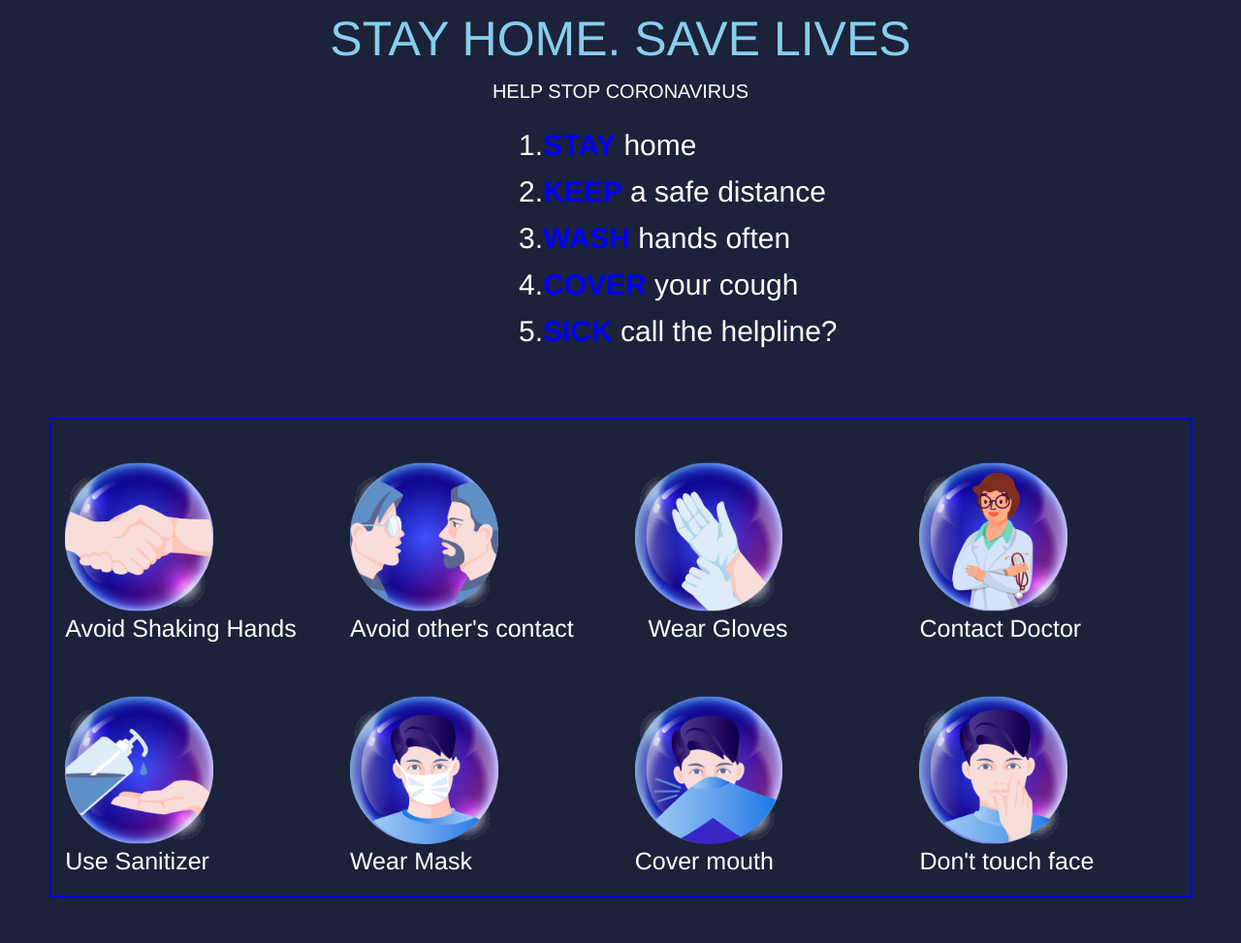
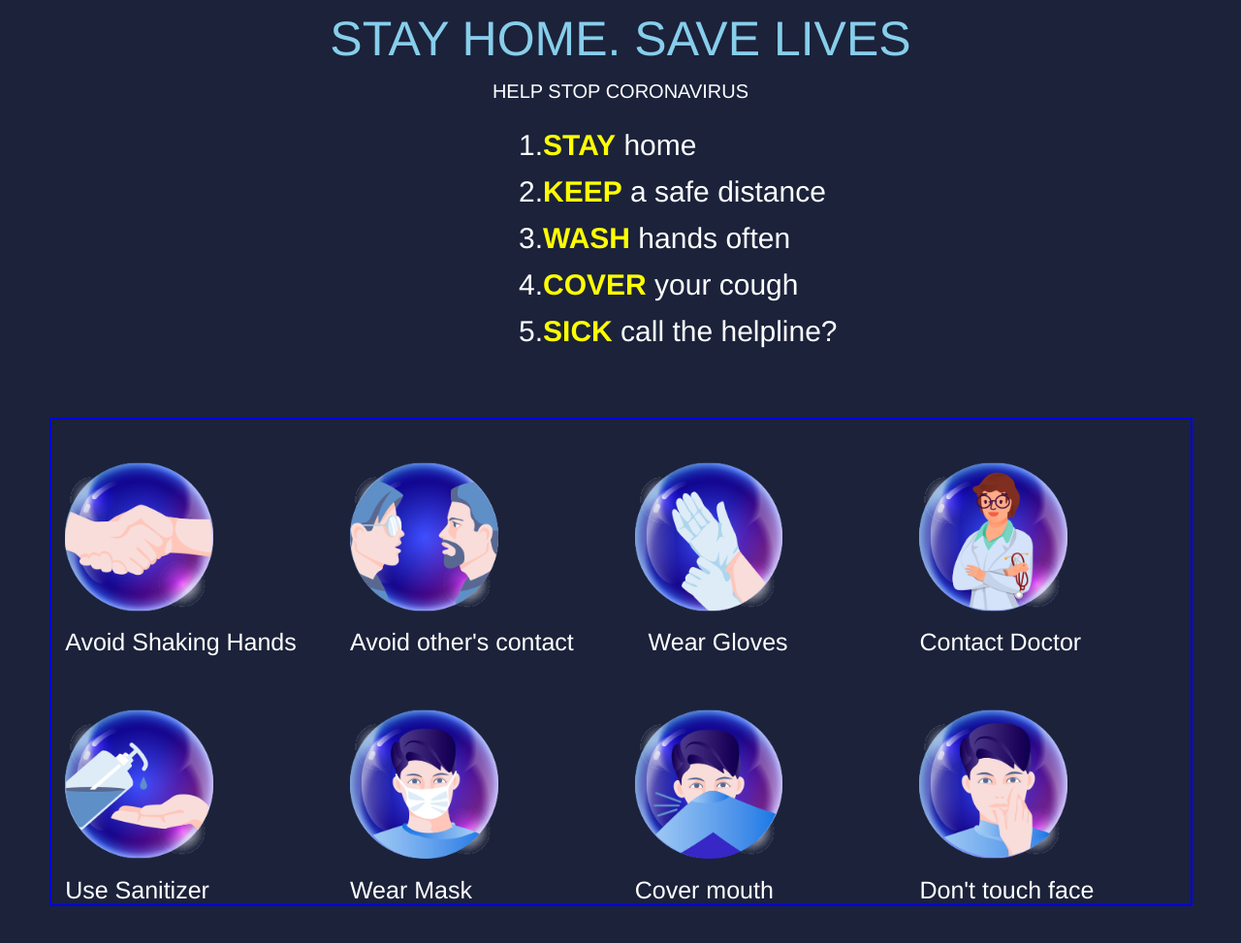
Before and after one commit to AMAN123956/korona-, a plain HTML site: page index.html in a window 1280 px wide. Shown: the part 4225-5198 px from the top of the page at 97% size. Drawn offline with Linux system fonts and the light colour scheme.

Commit message:
Update index.html

```diff
--- a/index.html
+++ b/index.html
@@ -155,50 +155,50 @@
               STAY HOME. SAVE LIVES<br>
               <p>HELP STOP CORONAVIRUS</p>
               <ul>
-                <li>1.<strong>STAY</strong> home</li>
-                <li>2.<strong>KEEP</strong> a safe distance</li>
-                <li>3.<strong>WASH</strong> hands often</li>
-                <li>4.<strong>COVER</strong> your cough</li>
-                <li>5.<strong>SICK</strong> call the helpline?</li>
+                <li >1.<strong style=color:yellow;>STAY</strong> home</li>
+                <li>2.<strong style=color:yellow;>KEEP</strong> a safe distance</li>
+                <li>3.<strong style=color:yellow;>WASH</strong> hands often</li>
+                <li>4.<strong style=color:yellow;>COVER</strong> your cough</li>
+                <li>5.<strong style=color:yellow;>SICK</strong> call the helpline?</li>
               </ul>
 
             </div>
 
             <div class="measure">
               <div class="grid-x">
-                <div class="cell small-12 medium-3 large-3">
+                <div class="cell small-6 medium-3 large-3">
                   <img src="img3/prevention-9.png">
-                  <h4>Avoid Shaking Hands</h4>
+                  <h4 style=margin-top:5%;>Avoid Shaking Hands</h4>
                 </div>
-                <div class="cell small-12 medium-3 large-3">
+                <div class="cell small-6 medium-3 large-3">
                   <img src="img3/prevention-8.png">
-                  <h4>Avoid other's contact</h4>
+                  <h4 style=margin-top:5%;>Avoid other's contact</h4>
                 </div>
-                <div class="cell small-12 medium-3 large-3">
+                <div class="cell small-6 medium-3 large-3">
                   <img src="img3/prevention-6.png">
-                  <h4>&nbsp;&nbsp;Wear Gloves</h4>
+                  <h4 style=margin-top:5%;>&nbsp;&nbsp;Wear Gloves</h4>
                 </div>
-                <div class="cell small-12 medium-3 large-3">
+                <div class="cell small-6 medium-3 large-3">
                   <img src="img3/prevention-12.png">
-                  <h4>Contact Doctor</h4>
+                  <h4 style=margin-top:5%;>Contact Doctor</h4>
                 </div>
 
                 <!-- 2nd row-->
-                <div class="cell small-12 medium-3 large-3">
+                <div class="cell small-6 medium-3 large-3">
                   <img src="img3/prevention-5.png">
-                  <h4>Use Sanitizer</h4>
+                  <h4 style=margin-top:5%;>Use Sanitizer</h4>
                 </div>
-                <div class="cell small-12 medium-3 large-3">
+                <div class="cell small-6 medium-3 large-3">
                   <img src="img3/prevention-2.png">
-                  <h4>Wear Mask</h4>
+                  <h4 style=margin-top:5%;>Wear Mask</h4>
                 </div>
-                <div class="cell small-12 medium-3 large-3">
+                <div class="cell small-6 medium-3 large-3">
                   <img src="img3/prevention-3 (1).png">
-                  <h4>Cover mouth</h4>
+                  <h4 style=margin-top:5%;>Cover mouth</h4>
                 </div>
-                <div class="cell small-12 medium-3 large-3">
+                <div class="cell small-6 medium-3 large-3">
                   <img src="img3/prevention-10.png">
-                  <h4>Don't touch face</h4>
+                  <h4 style=margin-top:5%;>Don't touch face</h4>
                 </div>
               </div>
             </div>
```
